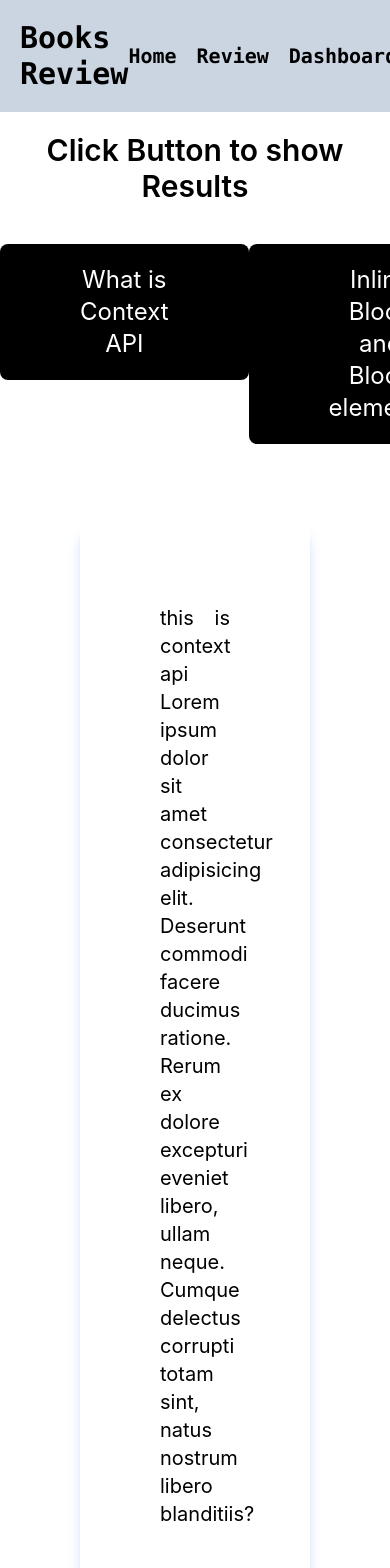
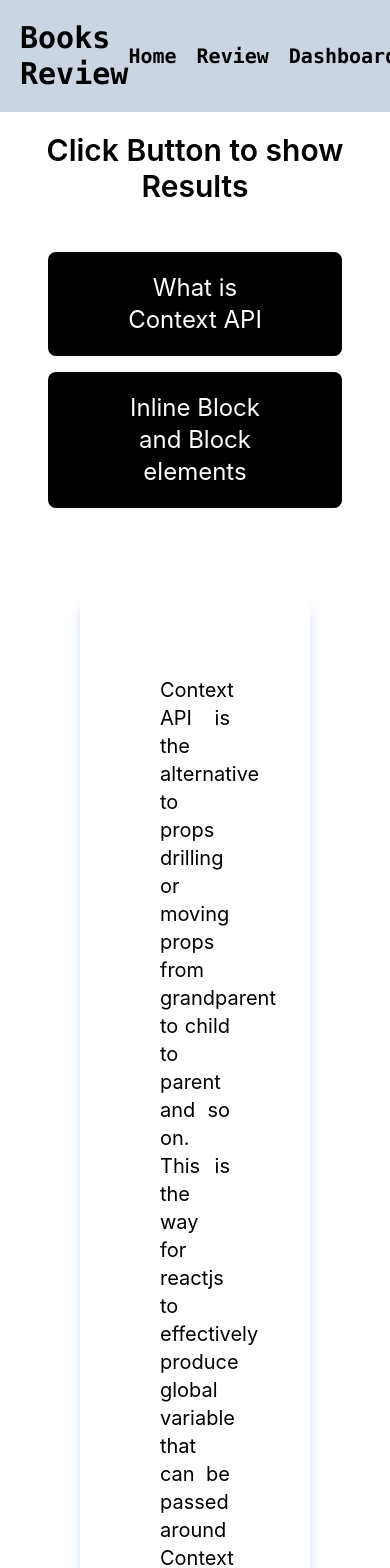
Before and after one commit to ullash4/book-review, a React (Create React App) app: page /blog/contextapi in a window 390 px wide. Shown: the top 1568 px of the page. Built offline with nearby package versions, Linux system fonts and the light colour scheme.

Commit message:
responsiveness chacked

```diff
--- a/src/App.js
+++ b/src/App.js
@@ -3,12 +3,12 @@ import "./App.css";
 import Navbar from "./Components/Navbar/Navbar";
 import Home from './Components/Home/Home';
 import Review from './Components/Review/Review';
-import Dashboard from './Components/Dasboard/Dashboard';
 import Blog from './Components/Blog/Blog';
 import Contact from './Components/Contact/Contact'
 import Notfound from "./Components/Notfound/Notfound";
 import Contextapi from './Components/Blog/Contextapi';
 import Inlineblock from './Components/Blog/Inlineblock'
+import Dashboard from "./Components/Dashboard/Dashboard";
 
 function App() {
   return (
--- a/src/Components/Blog/Blog.js
+++ b/src/Components/Blog/Blog.js
@@ -5,14 +5,14 @@ const Blog = () => {
     return (
         <div>
             <h1 className='text-3xl text-center font-semibold mt-5'>Click Button to show Results</h1>
-            <div className='flex justify-around mt-10'>
+            <div className='flex md:flex-row flex-col justify-around items-center m-10'>
 
                 <Link to={'contextapi'}>
-                <button className='py-5 px-20 rounded-lg bg-black text-white text-2xl'>What is Context API</button>
+                <button className='py-5 px-20 m-2 rounded-lg bg-black text-white text-2xl'>What is Context API</button>
                 </Link>
 
                 <Link to={'inlineblock'}>
-                    <button className='py-5 px-20 rounded-lg bg-black text-white text-2xl'>Inline Block and Block elements</button>
+                    <button className='py-5 px-20 m-2 rounded-lg bg-black text-white text-2xl'>Inline Block and Block elements</button>
                     </Link>
             </div>
             <Outlet></Outlet>
--- a/src/Components/Blog/Contextapi.js
+++ b/src/Components/Blog/Contextapi.js
@@ -1,11 +1,19 @@
-import React from 'react';
+import React from "react";
 
 const Contextapi = () => {
-    return (
-        <div className='m-20 p-20 shadow-lg rounded-xl shadow-indigo-200 '>
-            <h1 className='text-justify text-xl'>this is context api Lorem ipsum dolor sit amet consectetur adipisicing elit. Deserunt commodi facere ducimus ratione. Rerum ex dolore excepturi eveniet libero, ullam neque. Cumque delectus corrupti totam sint, natus nostrum libero blanditiis?</h1>
-        </div>
-    );
+  return (
+    <div className="m-20 p-20 shadow-lg rounded-xl shadow-indigo-200 ">
+      <h1 className="text-justify text-xl">
+        Context API is the alternative to props drilling or moving props from
+        grandparent to child to parent and so on. This is the way for reactjs to
+        effectively produce global variable that can be passed around Context is
+        also touted as lighter approach fot state management. Context API added
+        in reactjs version 16 as a new feature. Now its became very popular for
+        share state across the entire code using Context API more easly and
+        lightly.
+      </h1>
+    </div>
+  );
 };
 
 export default Contextapi;
--- a/src/Components/Home/Home.js
+++ b/src/Components/Home/Home.js
@@ -3,14 +3,14 @@ import ReviewForHome from "../Review/ReviewForHome";
 
 const Home = () => {
   return (
-    <div className="my-10">
-      <div className="flex justify-around items-center p-24">
-        <div>
+    <div className="mb-10">
+      <div className="flex flex-col md:flex-row md:justify-around md:items-center p-24">
+        <div className="order-2 md:order-1">
           <div className="border-l-2 p-3 border-slate-200">
-            <h1 className="text-5xl font-semibold mb-5 ">
+            <h1 className="text-xl md:text-5xl font-semibold mb-5 ">
               The best book you have ever read
             </h1>
-            <p className="font-medium font-xl ">
+            <p className="font-thin md:font-medium text-justify">
               Lorem ipsum dolor sit amet consectetur, adipisicing elit. Aperiam{" "}
               <br /> ducimus nihil ex ullam, ab possimus dolorem porro quisquam
               saepe modi.
@@ -20,7 +20,7 @@ const Home = () => {
             Read Books
           </button>
         </div>
-        <div>
+        <div className="order-1 md:order-2">
         <img className="rounded-lg" src="https://i.ibb.co/ZM1L8Bk/Untitled-design-12.png" alt="" />
         </div>
       </div>
--- a/src/Components/Review/Review.js
+++ b/src/Components/Review/Review.js
@@ -6,8 +6,8 @@ const Review = () => {
     const [review,] = useReview([]);
     return (
         <div className="bg-slate-200">
-            <h1 className='text-4xl font-semibold pt-7 text-center'>Some Of Our Clients Reviews</h1>
-            <div className='grid grid-cols-3 g-2 p-20'>
+            <h1 className='text-2xl md:text-4xl font-semibold pt-7 text-center'>Some Of Our Clients Reviews</h1>
+            <div className='grid grid-cols-1 md:grid-cols-2 lg:grid-cols-3 g-2 p-20'>
             {
                 review.map(rev=><ReviewCard rev={rev} key={rev.id}></ReviewCard>)
             }
--- a/src/Components/Review/ReviewForHome.js
+++ b/src/Components/Review/ReviewForHome.js
@@ -7,8 +7,8 @@ const ReviewForHome = () => {
     const [review, ] = useReview([]);
     return (
         <div className="bg-slate-200 text-center">
-            <h1 className='text-4xl font-semibold pt-7'>Customer Reviews (3)</h1>
-            <div className='grid grid-cols-3 g-2 p-5'>
+            <h1 className='text-2xl md:text-4xl font-semibold pt-7'>Customer Reviews (3)</h1>
+            <div className='grid grid-cols-1 md:grid-cols-2 lg:grid-cols-3 g-2 p-5'>
             {
                 review.slice(0, 3).map(rev=><ReviewCard rev={rev} key={rev.id}></ReviewCard>)
             }
```
Also changed, not shown: src/Components/Dashboard/Dashboard.js (renamed from src/Components/Dasboard/Dashboard.js).
